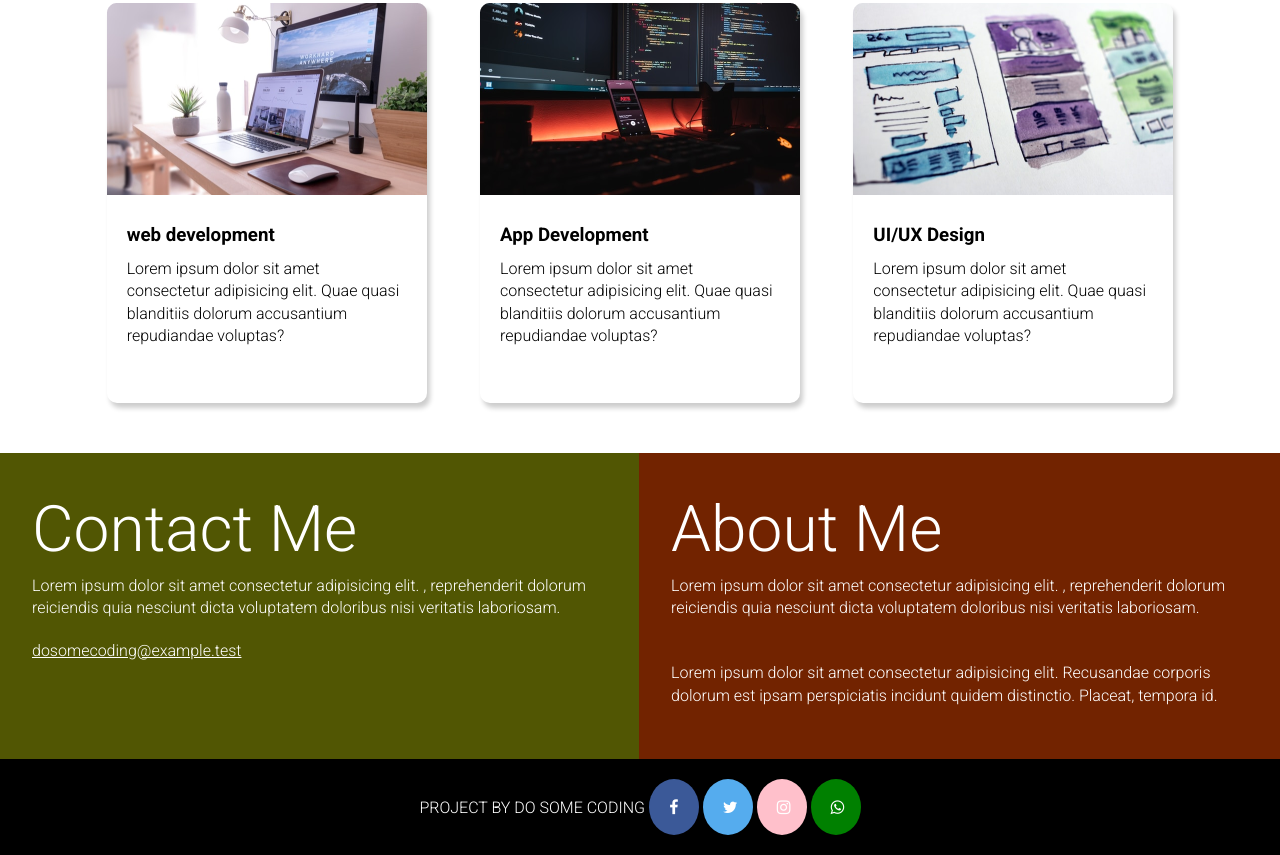
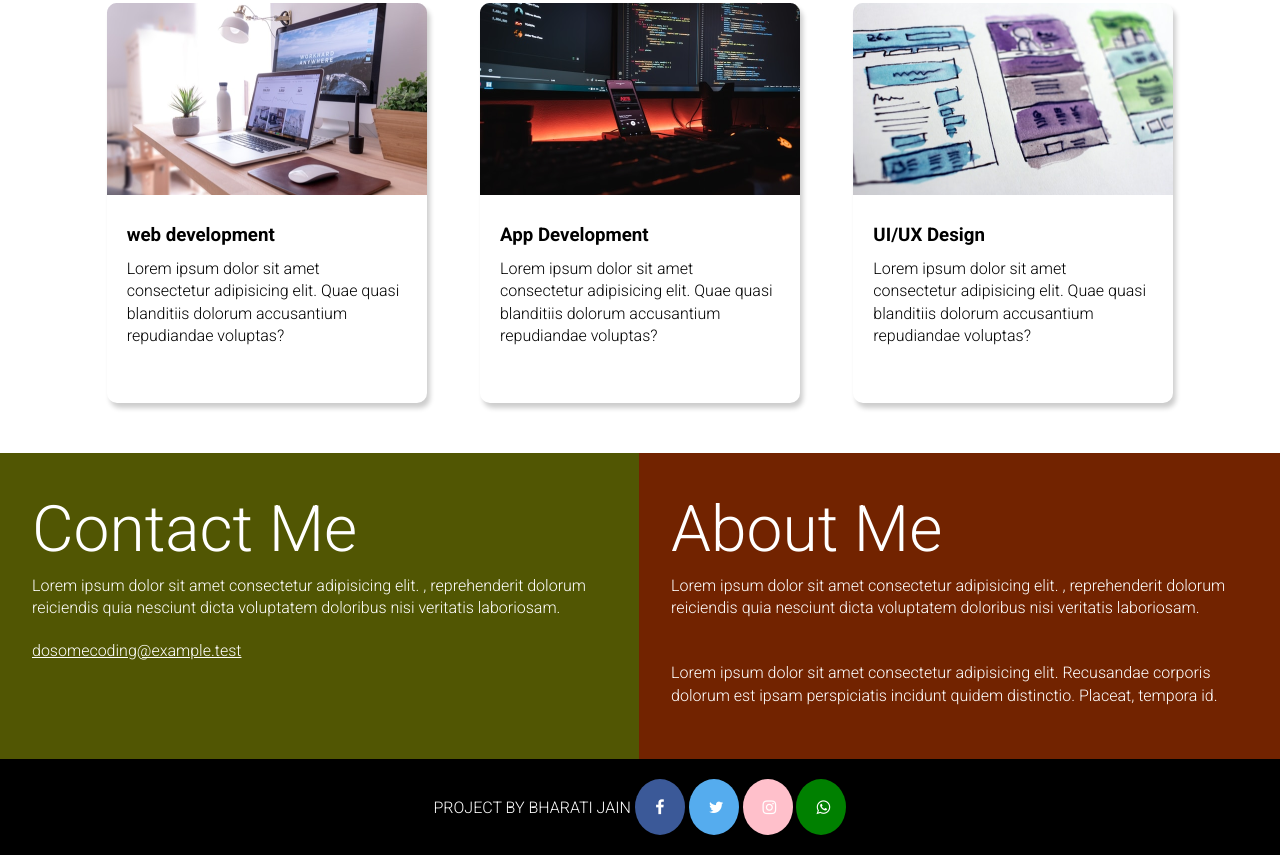
Before and after one commit to Bhartijain12/HTML-CSS-Practice-Projects, a plain HTML site: page project4/index.html in a window 1280 px wide. Shown: the part 1021-1876 px from the top of the page. Drawn offline with Linux system fonts and the light colour scheme.

Commit message:
Update index.html

```diff
--- a/project4/index.html
+++ b/project4/index.html
@@ -75,7 +75,7 @@
     </div>
    </section>
    <footer>
-    Project By Do Some Coding
+    Project By Bharati Jain
  <a href="https://en.wikipedia.org/wiki/Facebook" class="fa fa-facebook"></a>
 <a href="#" class="fa fa-twitter"></a>
 <a href="https://www.instagram.com/" class="fa fa-instagram"></a>
```
